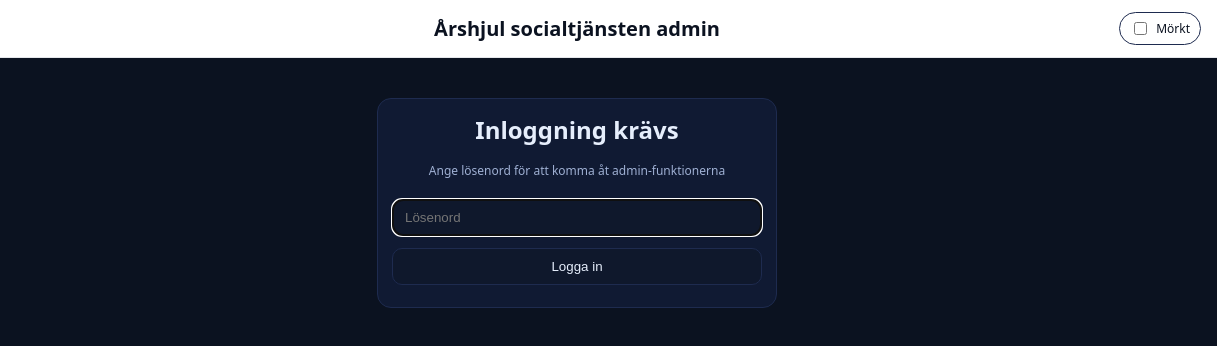
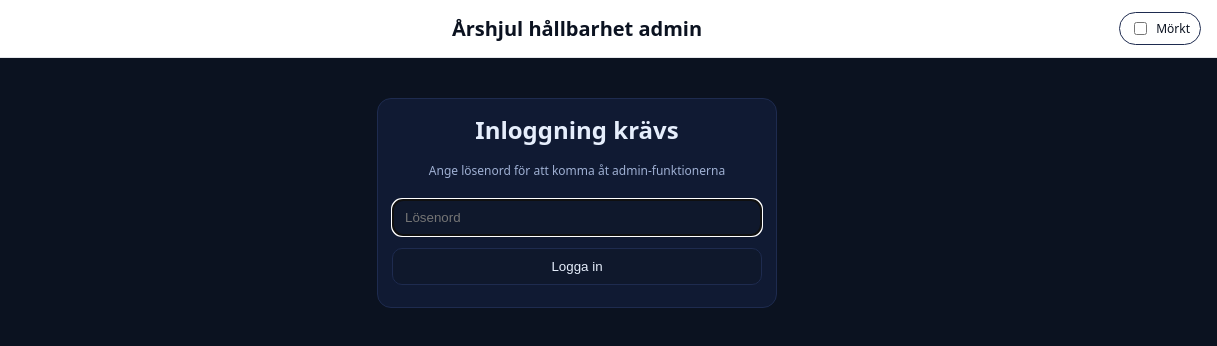
Before and after one commit to andersasplundberggren/sustainability, a plain HTML site: page admin.html in a window 1280 px wide. Shown: the full height of the page, 63-1280 px from the left. Drawn offline with Linux system fonts and the light colour scheme.

Commit message:
Update admin.html

```diff
--- a/admin.html
+++ b/admin.html
@@ -60,7 +60,7 @@
 <body>
   <header>
     <img class="logo" src="https://karlskoga.se/images/18.17cf90041722ce1749b5e/1640015633047/Karlskoga_liggande.png" alt="Karlskoga kommun">
-    <h1>Årshjul socialtjänsten admin</h1>
+    <h1>Årshjul hållbarhet admin</h1>
     <div style="margin-left:auto; display:flex; gap:8px; align-items:center">
       <button id="logoutBtn" style="padding:4px 8px; font-size:11px; background:var(--muted); color:var(--fg); border:1px solid var(--border); border-radius:6px; cursor:pointer; display:none">Logga ut</button>
       <label class="pill" style="gap:6px; cursor:pointer">
```
